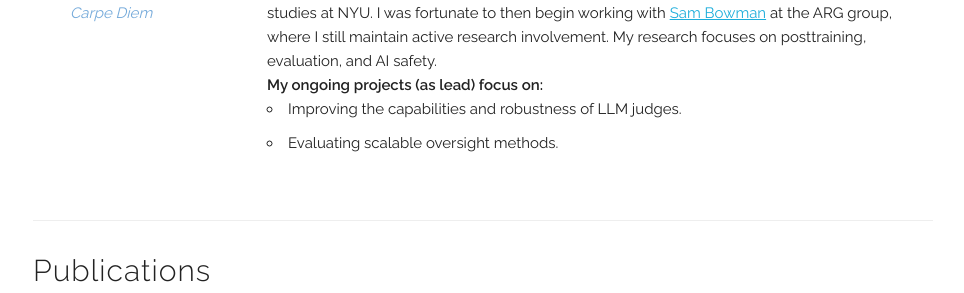
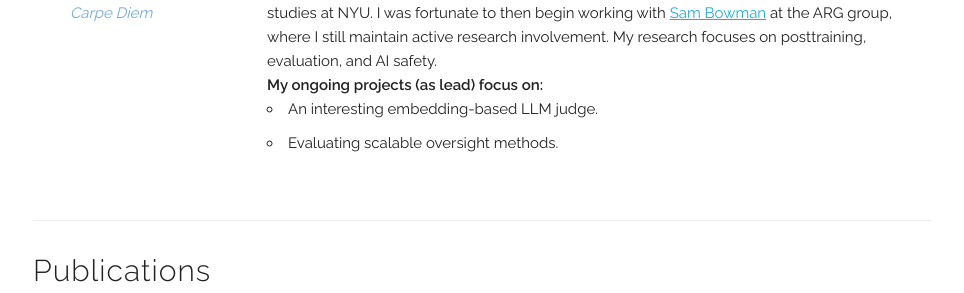
Before and after one commit to shi-kejian/shi-kejian.github.io, a Jekyll site: the page built from index.html, in a window 1280 px wide. Shown: the part 246-539 px from the top of the page, without its empty margins (157-1121 px from the left). Built offline with Jekyll 4.4.1, drawn with Linux system fonts in a browser that asks for light colours; some web fonts are replaced.

Commit message:
Update default.html

```diff
--- a/_layouts/default.html
+++ b/_layouts/default.html
@@ -100,7 +100,7 @@
               <b>My ongoing projects (as lead) focus on:</b>
             </p>
             <ul>
-              <li>Improving the capabilities and robustness of LLM judges.</li>
+              <li>An interesting embedding-based LLM judge.</li>
               <li>Evaluating scalable oversight methods. </li>
             </ul>
         </div>
```
